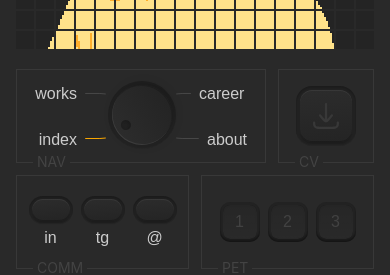
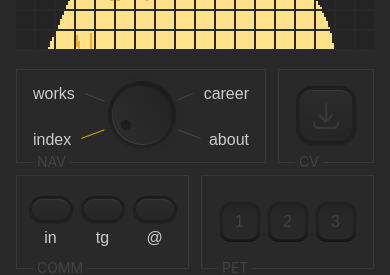
Before and after one commit to fluidleonid/portfolio-leo, a Next.js app: page / in a window 390 px wide. Shown: the part 375-650 px from the top of the page. Built offline with nearby package versions, Linux system fonts and the light colour scheme.

Commit message:
style(hero): align nav labels to edges and make mobile rays direct straight angled lines

```diff
--- a/src/widgets/hero/ui/Hero.tsx
+++ b/src/widgets/hero/ui/Hero.tsx
@@ -144,30 +144,52 @@ export const Hero = React.forwardRef<HTMLDivElement, HeroProps>(
     const yTop = cy - yOffset;
     const yBottom = cy + yOffset;
 
-    // Radial ray exit coordinates: Knob well radius is 34px.
-    // Exit distance is 42.5px (dx ~36, dy ~22.5), guaranteeing a consistent ~8.5px space between knob well rim and ray start.
-    const dyExit = isDesktopNav ? 22.26 : 22.5;
-    const dxExit = isDesktopNav ? 35.62 : 36.0;
+    // Desktop: 32° radial ray exit coordinates from knob center
+    const dyExit = 22.26;
+    const dxExit = 35.62;
 
-    // Left side: lines comfortably exit outwards towards the left labels
-    const leftLabelEnd = isDesktopNav
-      ? Math.max(48, Math.min(92, cx - 58))
-      : 16 + 46;
-    const leftRayEnd = Math.min(cx - dxExit - 6, leftLabelEnd + 6);
-    const leftTurnX = Math.max(leftRayEnd + 4, cx - (isDesktopNav ? 48 : 42));
+    const pad = isDesktopNav ? 20 : 16;
 
-    // Right side: 'career' width ~50px, 'about' width ~44px
-    const rightLabel1Start = isDesktopNav
-      ? Math.min(320, Math.max(cx + 46, navWidth - 16 - 54))
-      : navWidth - 16 - 52;
-    const rightRay1End = Math.max(cx + dxExit + 6, rightLabel1Start - 6);
-    const rightTurn1X = Math.min(rightRay1End - 4, cx + (isDesktopNav ? 48 : 42));
+    // Label widths and target points where rays connect (with 6px gap to text):
+    // works (~46px mob, ~52px dsk), index (~42px mob, ~47px dsk)
+    const leftTarget1 = pad + (isDesktopNav ? 52 : 46) + 6;
+    const leftTarget2 = pad + (isDesktopNav ? 47 : 42) + 6;
 
-    const rightLabel2Start = isDesktopNav
-      ? Math.min(338, Math.max(cx + 46, navWidth - 16 - 44))
-      : navWidth - 16 - 44;
-    const rightRay2End = Math.max(cx + dxExit + 6, rightLabel2Start - 6);
-    const rightTurn2X = Math.min(rightRay2End - 4, cx + (isDesktopNav ? 48 : 42));
+    // career (~50px mob, ~58px dsk), about (~42px mob, ~50px dsk)
+    const rightTarget1 = navWidth - pad - (isDesktopNav ? 58 : 50) - 6;
+    const rightTarget2 = navWidth - pad - (isDesktopNav ? 50 : 42) - 6;
+
+    // Desktop horizontal knee turns: as container width changes, horizontal line H compresses/stretches
+    const leftTurn = Math.max(leftTarget1 + 4, cx - 48);
+    const rightTurn = Math.min(rightTarget1 - 4, cx + 48);
+
+    // Mobile: direct straight angled lines from knob perimeter (40px radius from center, 6px space from 34px well)
+    const getDirectLine = (tgtX: number, tgtY: number) => {
+      const vx = tgtX - cx;
+      const vy = tgtY - cy;
+      const dist = Math.hypot(vx, vy);
+      const ux = vx / (dist || 1);
+      const uy = vy / (dist || 1);
+      const startX = cx + 40 * ux;
+      const startY = cy + 40 * uy;
+      return `M ${startX.toFixed(1)} ${startY.toFixed(1)} L ${tgtX.toFixed(1)} ${tgtY.toFixed(1)}`;
+    };
+
+    const pathWorks = isDesktopNav
+      ? `M ${(cx - dxExit).toFixed(1)} ${(cy - dyExit).toFixed(1)} L ${leftTurn.toFixed(1)} ${yTop} H ${leftTarget1}`
+      : getDirectLine(leftTarget1, yTop);
+
+    const pathIndex = isDesktopNav
+      ? `M ${(cx - dxExit).toFixed(1)} ${(cy + dyExit).toFixed(1)} L ${leftTurn.toFixed(1)} ${yBottom} H ${leftTarget2}`
+      : getDirectLine(leftTarget2, yBottom);
+
+    const pathCareer = isDesktopNav
+      ? `M ${(cx + dxExit).toFixed(1)} ${(cy - dyExit).toFixed(1)} L ${rightTurn.toFixed(1)} ${yTop} H ${rightTarget1}`
+      : getDirectLine(rightTarget1, yTop);
+
+    const pathAbout = isDesktopNav
+      ? `M ${(cx + dxExit).toFixed(1)} ${(cy + dyExit).toFixed(1)} L ${rightTurn.toFixed(1)} ${yBottom} H ${rightTarget2}`
+      : getDirectLine(rightTarget2, yBottom);
 
     return (
       <header
@@ -216,40 +238,40 @@ export const Hero = React.forwardRef<HTMLDivElement, HeroProps>(
                 viewBox={`0 0 ${navWidth} ${navHeight}`}
                 fill="none"
               >
-                {/* Top-left radial ray + horizontal line to "works" */}
+                {/* Top-left: works */}
                 <path
-                  d={`M${cx - dxExit} ${cy - dyExit} L${leftTurnX} ${yTop} H${leftRayEnd}`}
+                  d={pathWorks}
                   stroke={activeNav === "works" ? tokens.colors.signalAmber : tokens.colors.borderSubtle}
                   strokeWidth="1"
                   className="transition-colors duration-150"
                 />
 
-                {/* Bottom-left radial ray + horizontal line to "index" */}
+                {/* Bottom-left: index */}
                 <path
-                  d={`M${cx - dxExit} ${cy + dyExit} L${leftTurnX} ${yBottom} H${leftRayEnd}`}
+                  d={pathIndex}
                   stroke={activeNav === "index" ? tokens.colors.signalAmber : tokens.colors.borderSubtle}
                   strokeWidth="1"
                   className="transition-colors duration-150"
                 />
 
-                {/* Top-right radial ray + horizontal line to "career" */}
+                {/* Top-right: career */}
                 <path
-                  d={`M${cx + dxExit} ${cy - dyExit} L${rightTurn1X} ${yTop} H${rightRay1End}`}
+                  d={pathCareer}
                   stroke={activeNav === "career" || activeNav === "experience" ? tokens.colors.signalAmber : tokens.colors.borderSubtle}
                   strokeWidth="1"
                   className="transition-colors duration-150"
                 />
 
-                {/* Bottom-right radial ray + horizontal line to "about" */}
+                {/* Bottom-right: about */}
                 <path
-                  d={`M${cx + dxExit} ${cy + dyExit} L${rightTurn2X} ${yBottom} H${rightRay2End}`}
+                  d={pathAbout}
                   stroke={activeNav === "about" ? tokens.colors.signalAmber : tokens.colors.borderSubtle}
                   strokeWidth="1"
                   className="transition-colors duration-150"
                 />
               </svg>
 
-              {/* Left Column: "works" and "index" */}
+              {/* Left Column: "works" and "index" - always aligned to left edge */}
               <a
                 href="#works"
                 onClick={(e) => {
@@ -258,8 +280,8 @@ export const Hero = React.forwardRef<HTMLDivElement, HeroProps>(
                 }}
                 onMouseEnter={() => setHoveredNav("works")}
                 onMouseLeave={() => setHoveredNav(null)}
-                style={{ right: `${navWidth - leftLabelEnd}px`, top: `${yTop}px` }}
-                className="absolute -translate-y-1/2 cursor-pointer text-right text-[16px] sm:text-[18px] leading-none font-normal text-content-primary font-stetica hover:text-content-contrast transition-colors duration-150 select-none tracking-normal"
+                style={{ top: `${yTop}px` }}
+                className="absolute left-[16px] sm:left-[20px] -translate-y-1/2 cursor-pointer text-left text-[16px] sm:text-[18px] leading-none font-normal text-content-primary font-stetica hover:text-content-contrast transition-colors duration-150 select-none tracking-normal"
               >
                 works
               </a>
@@ -272,8 +294,8 @@ export const Hero = React.forwardRef<HTMLDivElement, HeroProps>(
                 }}
                 onMouseEnter={() => setHoveredNav("index")}
                 onMouseLeave={() => setHoveredNav(null)}
-                style={{ right: `${navWidth - leftLabelEnd}px`, top: `${yBottom}px` }}
-                className="absolute -translate-y-1/2 cursor-pointer text-right text-[16px] sm:text-[18px] leading-none font-normal text-content-primary font-stetica hover:text-content-contrast transition-colors duration-150 select-none tracking-normal"
+                style={{ top: `${yBottom}px` }}
+                className="absolute left-[16px] sm:left-[20px] -translate-y-1/2 cursor-pointer text-left text-[16px] sm:text-[18px] leading-none font-normal text-content-primary font-stetica hover:text-content-contrast transition-colors duration-150 select-none tracking-normal"
               >
                 index
               </a>
@@ -292,14 +314,14 @@ export const Hero = React.forwardRef<HTMLDivElement, HeroProps>(
                 />
               </div>
 
-              {/* Right Column: "career" and "about" */}
+              {/* Right Column: "career" and "about" - always aligned to right edge */}
               <button
                 type="button"
                 onClick={() => handleSelectNav("career")}
                 onMouseEnter={() => setHoveredNav("career")}
                 onMouseLeave={() => setHoveredNav(null)}
-                style={{ left: `${rightLabel1Start}px`, top: `${yTop}px` }}
-                className="absolute -translate-y-1/2 cursor-pointer text-left text-[16px] sm:text-[18px] leading-none font-normal text-content-primary font-stetica hover:text-content-contrast transition-colors duration-150 select-none tracking-normal"
+                style={{ top: `${yTop}px` }}
+                className="absolute right-[16px] sm:right-[20px] -translate-y-1/2 cursor-pointer text-right text-[16px] sm:text-[18px] leading-none font-normal text-content-primary font-stetica hover:text-content-contrast transition-colors duration-150 select-none tracking-normal"
               >
                 career
               </button>
@@ -309,8 +331,8 @@ export const Hero = React.forwardRef<HTMLDivElement, HeroProps>(
                 onClick={() => handleSelectNav("about")}
                 onMouseEnter={() => setHoveredNav("about")}
                 onMouseLeave={() => setHoveredNav(null)}
-                style={{ left: `${rightLabel2Start}px`, top: `${yBottom}px` }}
-                className="absolute -translate-y-1/2 cursor-pointer text-left text-[16px] sm:text-[18px] leading-none font-normal text-content-primary font-stetica hover:text-content-contrast transition-colors duration-150 select-none tracking-normal"
+                style={{ top: `${yBottom}px` }}
+                className="absolute right-[16px] sm:right-[20px] -translate-y-1/2 cursor-pointer text-right text-[16px] sm:text-[18px] leading-none font-normal text-content-primary font-stetica hover:text-content-contrast transition-colors duration-150 select-none tracking-normal"
               >
                 about
               </button>
```
